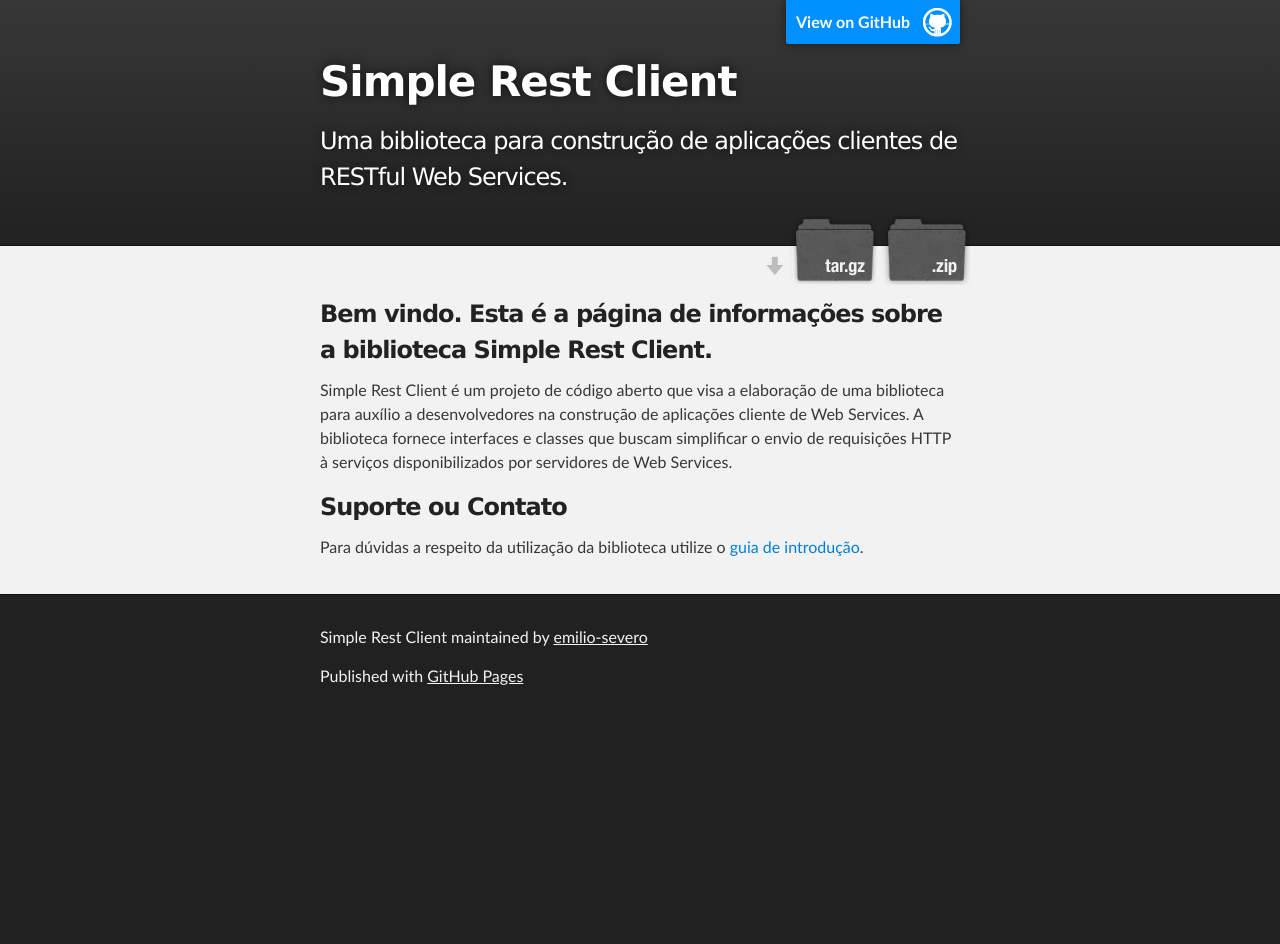
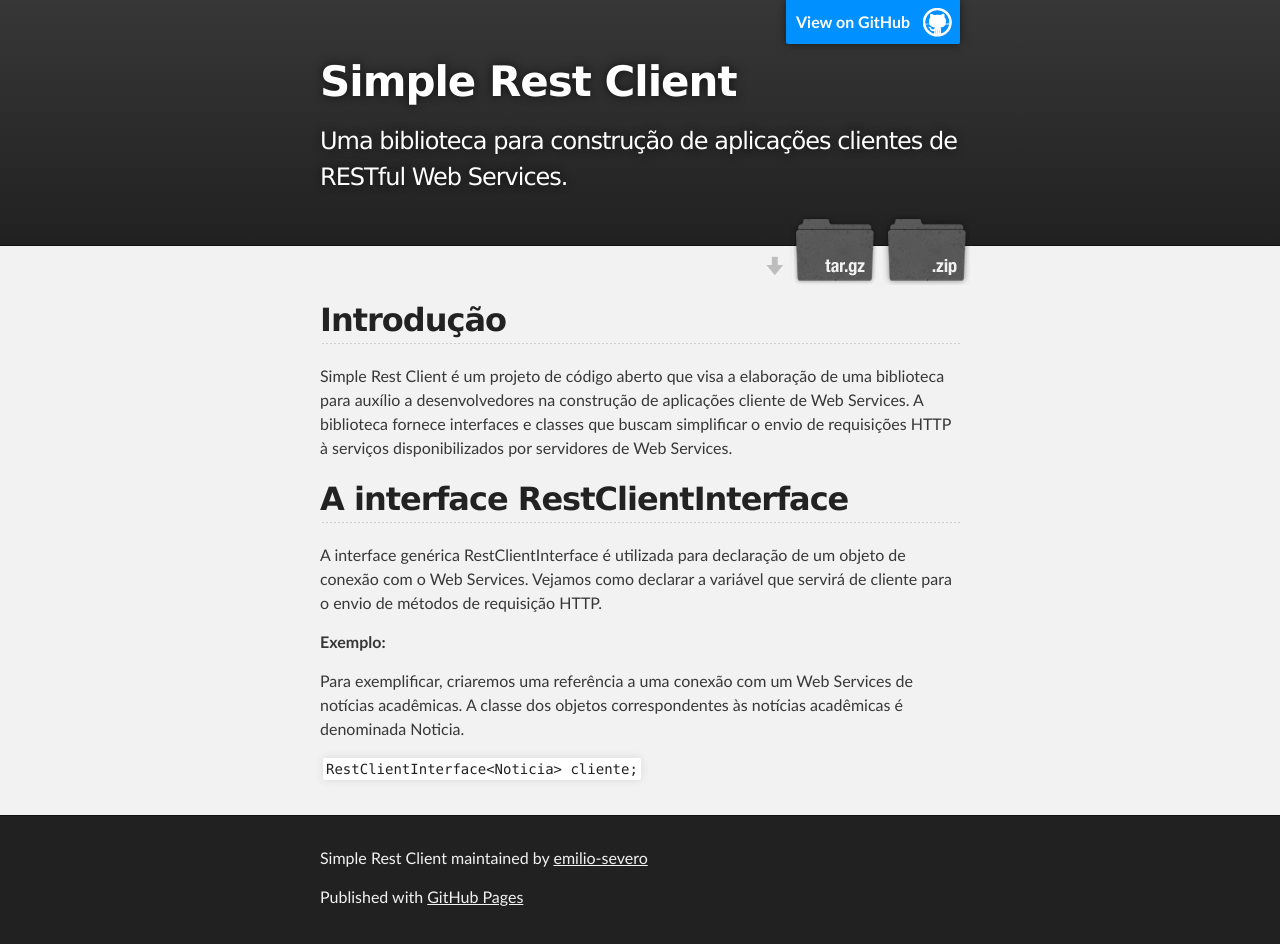
Before and after one commit to emilio-severo/SimpleRestClient, a plain HTML site: page index.html in a window 1280 px wide. Before the commit the page ends 800 px from the top, so only its background shows below. Drawn offline with Linux system fonts and the light colour scheme.

Commit message:
Create gh-pages branch via GitHub

```diff
--- a/index.html
+++ b/index.html
@@ -31,15 +31,21 @@
     <!-- MAIN CONTENT -->
     <div id="main_content_wrap" class="outer">
       <section id="main_content" class="inner">
-        <h3>
-<a id="bem-vindo-esta-é-a-página-de-informações-sobre-a-biblioteca-Simple-Rest-Client" class="anchor" href="#bem-vindo-esta-%C3%A9-a-p%C3%A1gina-de-informa%C3%A7%C3%B5es-sobre-a-biblioteca-Simple-Rest-Client" aria-hidden="true"><span aria-hidden="true" class="octicon octicon-link"></span></a>Bem vindo. Esta é a página de informações sobre a biblioteca Simple Rest Client.</h3>
+        <h2>
+<a id="introdução" class="anchor" href="#introdu%C3%A7%C3%A3o" aria-hidden="true"><span aria-hidden="true" class="octicon octicon-link"></span></a>Introdução</h2>
 
 <p>Simple Rest Client é um projeto de código aberto que visa a elaboração de uma biblioteca para auxílio a desenvolvedores na construção de aplicações cliente de Web Services. A biblioteca fornece interfaces e classes que buscam simplificar o envio de requisições HTTP à serviços disponibilizados por servidores de Web Services.</p>
 
-<h3>
-<a id="suporte-ou-contato" class="anchor" href="#suporte-ou-contato" aria-hidden="true"><span aria-hidden="true" class="octicon octicon-link"></span></a>Suporte ou Contato</h3>
+<h2>
+<a id="a-interface-restclientinterface" class="anchor" href="#a-interface-restclientinterface" aria-hidden="true"><span aria-hidden="true" class="octicon octicon-link"></span></a>A interface RestClientInterface</h2>
 
-<p>Para dúvidas a respeito da utilização da biblioteca utilize o <a href="https://github.io/emilio-severo/SimpleRestClient/blob/gh-pages/guia.html">guia de introdução</a>.</p>
+<p>A interface genérica RestClientInterface é utilizada para declaração de um objeto de conexão com o Web Services. Vejamos como declarar a variável que servirá de cliente para o envio de métodos de requisição HTTP.</p>
+
+<p><strong>Exemplo:</strong></p>
+
+<p>Para exemplificar, criaremos uma referência a uma conexão com um Web Services de notícias acadêmicas. A classe dos objetos correspondentes às notícias acadêmicas é denominada Noticia.</p>
+
+<p><code>RestClientInterface&lt;Noticia&gt; cliente;</code></p>
       </section>
     </div>
 
--- a/params.json
+++ b/params.json
@@ -1,6 +1,6 @@
 {
   "name": "Simple Rest Client",
   "tagline": "Uma biblioteca para construção de aplicações clientes de RESTful Web Services.",
-  "body": "### Bem vindo. Esta é a página de informações sobre a biblioteca Simple Rest Client.\r\nSimple Rest Client é um projeto de código aberto que visa a elaboração de uma biblioteca para auxílio a desenvolvedores na construção de aplicações cliente de Web Services. O framework fornece interfaces e classes que buscam simplificar o envio de requisições HTTP à serviços disponibilizados por servidores de Web Services.\r\n\r\n\r\n### Suporte ou Contato\r\nPara dúvidas a respeito da utilização da biblioteca utilize o [guia de introdução](https://github.com).\r\n",
+  "body": "## Introdução\r\nSimple Rest Client é um projeto de código aberto que visa a elaboração de uma biblioteca para auxílio a desenvolvedores na construção de aplicações cliente de Web Services. A biblioteca fornece interfaces e classes que buscam simplificar o envio de requisições HTTP à serviços disponibilizados por servidores de Web Services.\r\n\r\n## A interface RestClientInterface<T>\r\nA interface genérica RestClientInterface<T> é utilizada para declaração de um objeto de conexão com o Web Services. Vejamos como declarar a variável que servirá de cliente para o envio de métodos de requisição HTTP.\r\n\r\n**Exemplo:**\r\n\r\nPara exemplificar, criaremos uma referência a uma conexão com um Web Services de notícias acadêmicas. A classe dos objetos correspondentes às notícias acadêmicas é denominada Noticia.\r\n\r\n`RestClientInterface<Noticia> cliente;`\r\n",
   "note": "Don't delete this file! It's used internally to help with page regeneration."
 }
```
